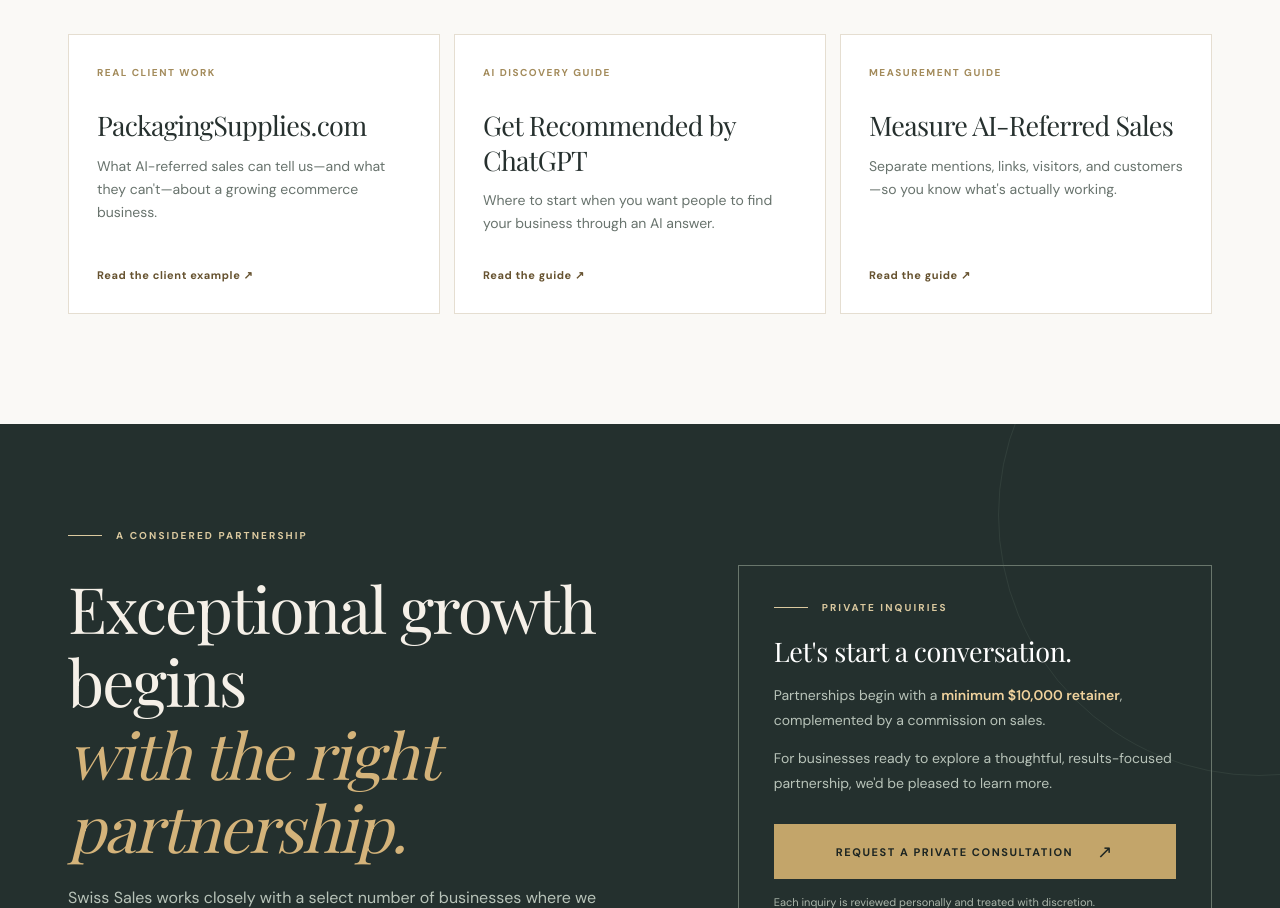
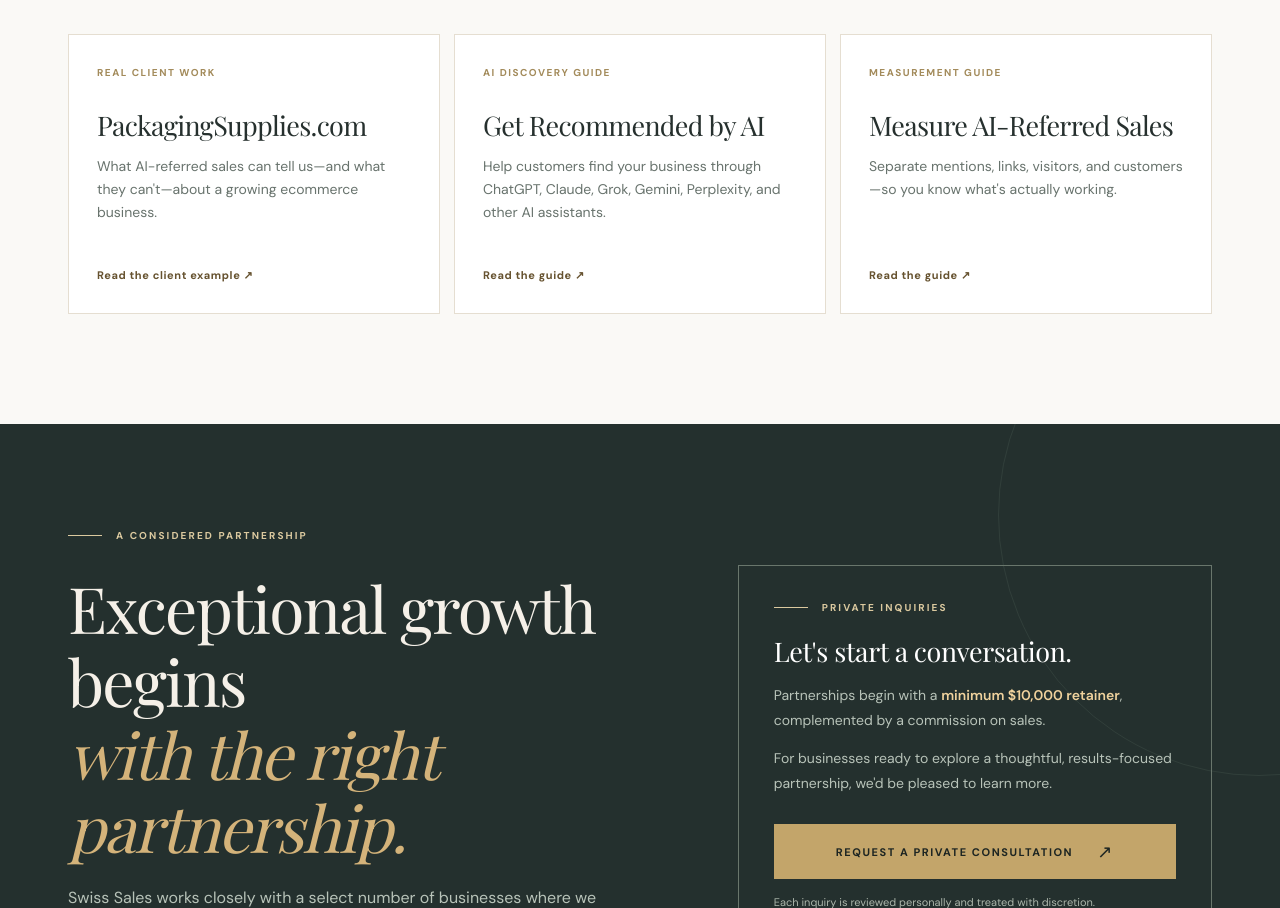
Before and after one commit to latefritz/swisssales, a plain HTML site: page index.html in a window 1280 px wide. Shown: the part 7439-8347 px from the top of the page. Drawn offline with nearby package versions, Linux system fonts and the light colour scheme; a web font is replaced by a local one.

Commit message:
Broaden AI recommendation guide beyond ChatGPT

```diff
--- a/index.html
+++ b/index.html
@@ -197,7 +197,7 @@ h1,h2,h3,h4{font-family:var(--serif);font-weight:400;margin:0;letter-spacing:-1.
   <p class="hub-intro">No magic tricks. Just a clear look at how AI discovery, organic search, and repeat sales fit together.</p>
   <div class="hub-grid">
     <a class="hub-card" href="/case-studies/packaging-supplies/"><span class="hub-n">REAL CLIENT WORK</span><h3>PackagingSupplies.com</h3><p>What AI-referred sales can tell us—and what they can't—about a growing ecommerce business.</p><strong>Read the client example ↗</strong></a>
-    <a class="hub-card" href="/insights/how-to-get-recommended-by-chatgpt/"><span class="hub-n">AI DISCOVERY GUIDE</span><h3>Get Recommended by ChatGPT</h3><p>Where to start when you want people to find your business through an AI answer.</p><strong>Read the guide ↗</strong></a>
+    <a class="hub-card" href="/insights/how-to-get-recommended-by-chatgpt/"><span class="hub-n">AI DISCOVERY GUIDE</span><h3>Get Recommended by AI</h3><p>Help customers find your business through ChatGPT, Claude, Grok, Gemini, Perplexity, and other AI assistants.</p><strong>Read the guide ↗</strong></a>
     <a class="hub-card" href="/insights/how-to-measure-ai-referred-sales/"><span class="hub-n">MEASUREMENT GUIDE</span><h3>Measure AI-Referred Sales</h3><p>Separate mentions, links, visitors, and customers—so you know what's actually working.</p><strong>Read the guide ↗</strong></a>
   </div>
 </div></section>
```
